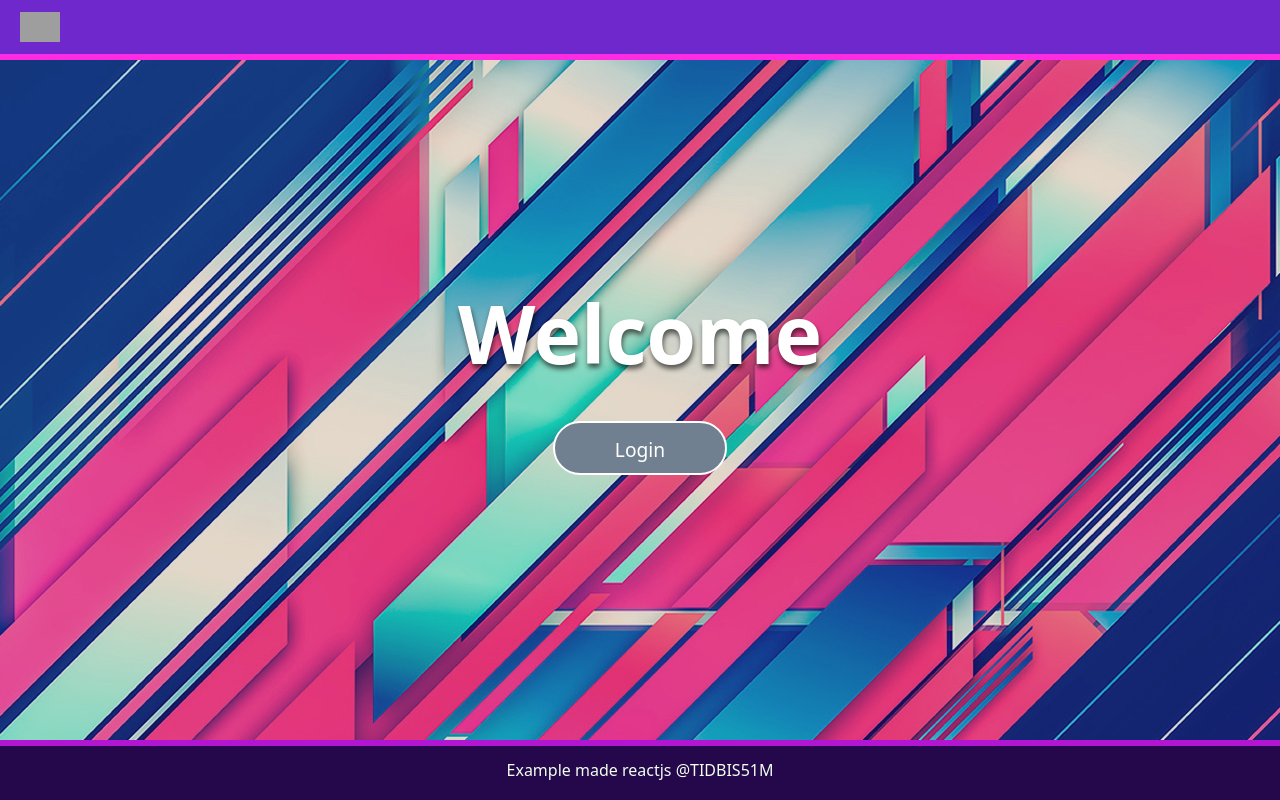
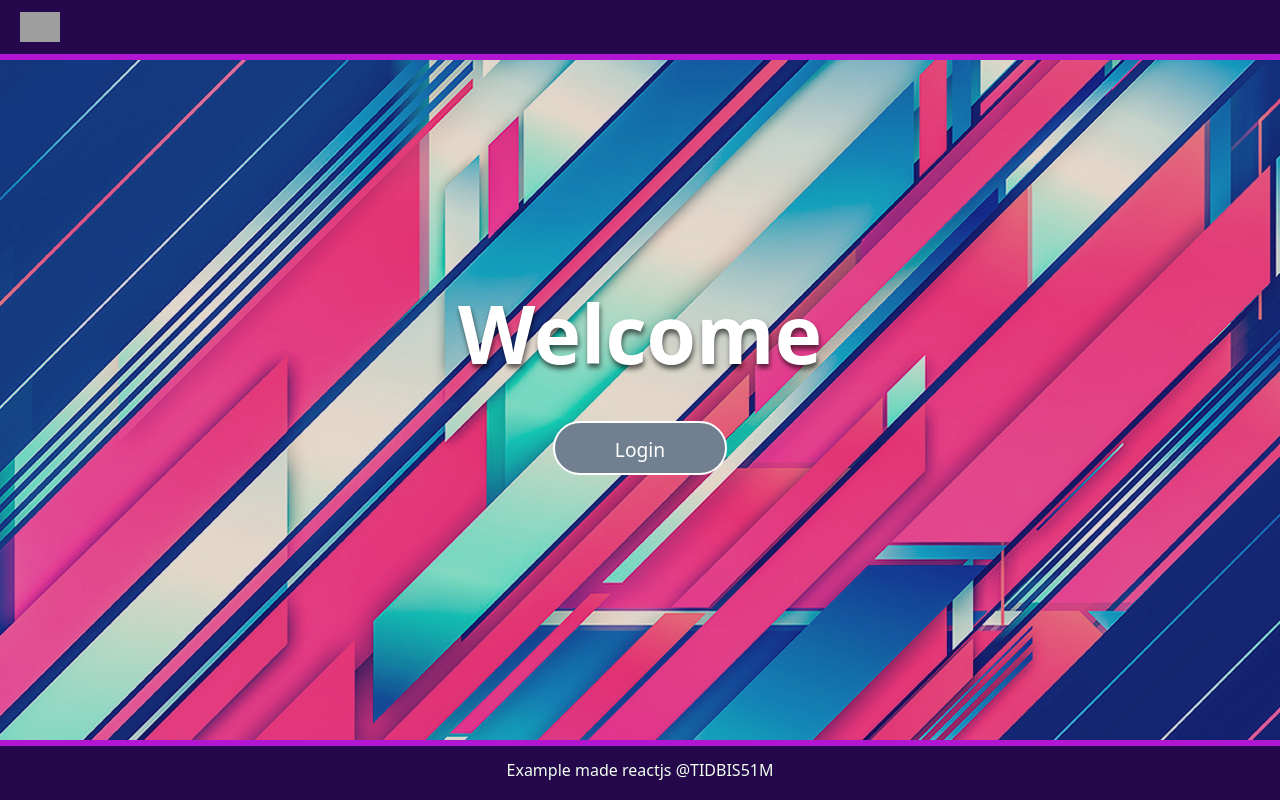
Before and after one commit to EdyRivas/React, a React (Create React App) app: page / in a window 1280 px wide. Built offline with nearby package versions, Linux system fonts and the light colour scheme; grey boxes are pictures that could not be loaded.

Commit message:
diseño final de header

```diff
--- a/src/compounents/Style/Header.css
+++ b/src/compounents/Style/Header.css
@@ -3,11 +3,12 @@
     align-content: center;
     height: 60px;
     width: 100%;
-    border-bottom: 6px solid rgb(255, 43, 227);
-    background-color: rgb(111, 40, 204);
+    border-bottom: 6px solid rgb(179, 22, 211);
+    background-color: rgb(37, 7, 75);
 }
 
 .Header img{
     margin:  12px 0 10px 20px;
     height: 30px;
+    background-color: rgb(229, 148, 253);
 }
```
